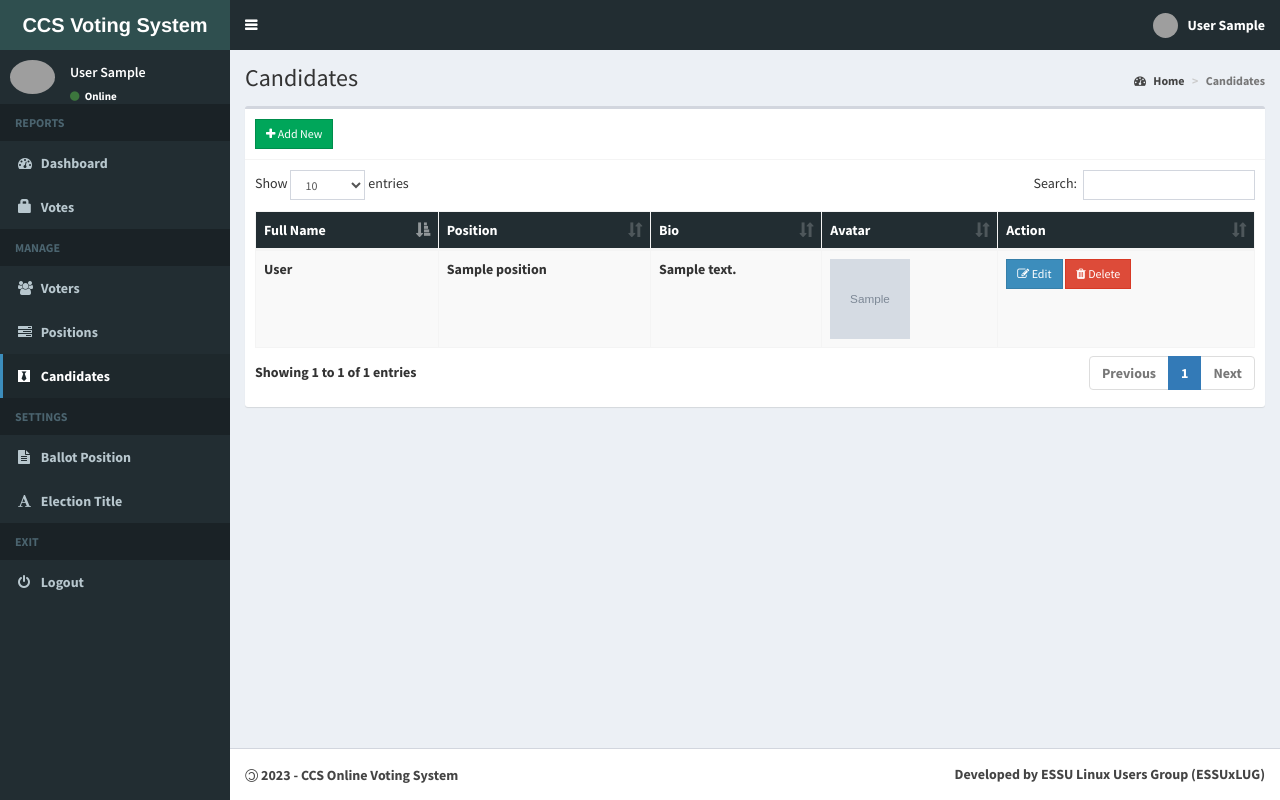
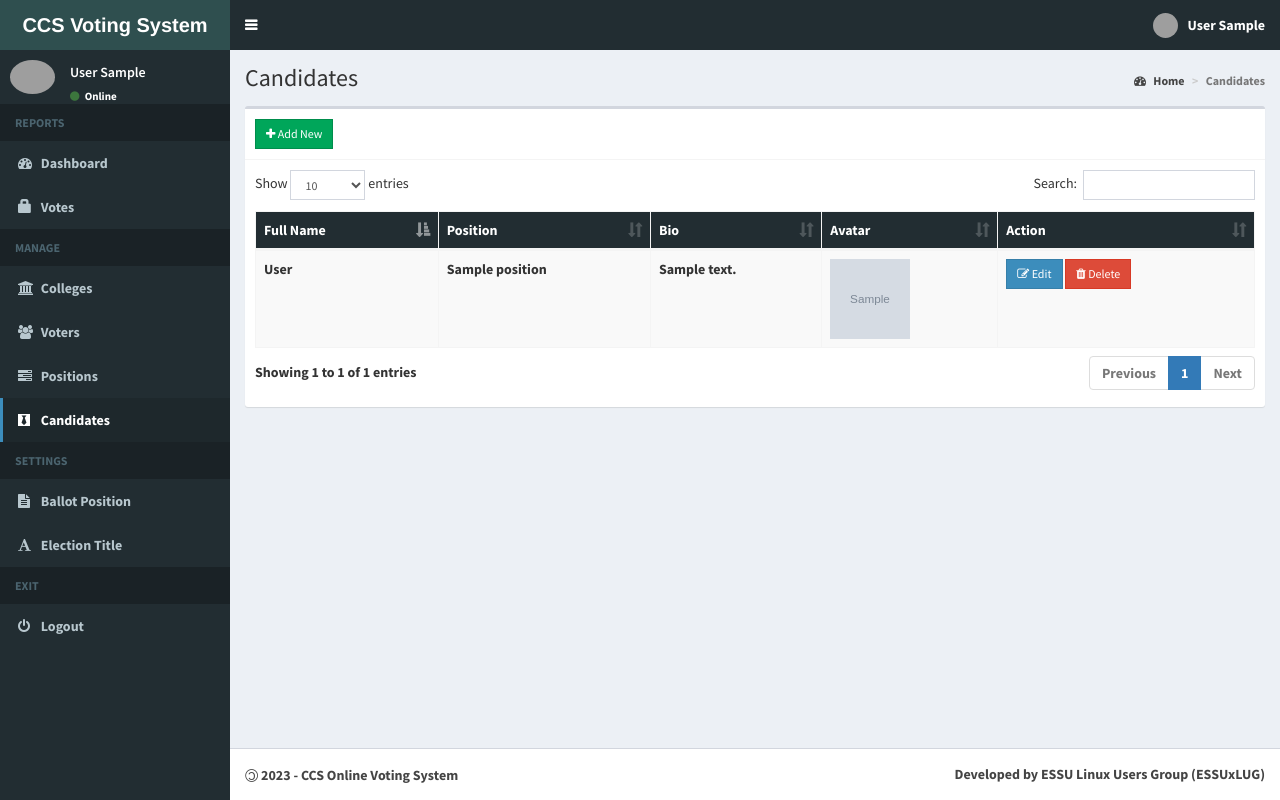
Before and after one commit to CSSO-Linux-User-Group-ESSU/School-Voting-System, a Django app: page /administrator/candidate/ in a window 1280 px wide. Run offline with Django 3.2, Linux system fonts and the light colour scheme; a user stored in the database is signed in; tables that the repository leaves empty hold one stand-in row (values such as "Sample post"); grey boxes marked "Sample" are stand-in pictures; some libraries are stand-ins or nearby versions; grey boxes are pictures that could not be loaded.

Commit message:
Added sidebar for colleges

```diff
--- a/administrator/templates/sidebar.html
+++ b/administrator/templates/sidebar.html
@@ -21,6 +21,7 @@
       <li class=""><a href="{% url 'adminDashboard' %}"><i class="fa fa-dashboard"></i> <span>Dashboard</span></a></li>
       <li class=""><a href="{% url 'viewVotes' %}"><span class="glyphicon glyphicon-lock"></span> <span>Votes</span></a></li>
       <li class="header">MANAGE</li>
+      <li class=""><a href="{% url 'colleges' %}"><i class="fa fa-university"></i> <span>Colleges</span></a></li>
       <li class=""><a href="{% url 'adminViewVoters' %}"><i class="fa fa-users"></i> <span>Voters</span></a></li>
       <li class=""><a href="{% url 'viewPositions' %}"><i class="fa fa-tasks"></i> <span>Positions</span></a></li>
       <li class=""><a href="{% url 'viewCandidates' %}"><i class="fa fa-black-tie"></i> <span>Candidates</span></a></li>
```
